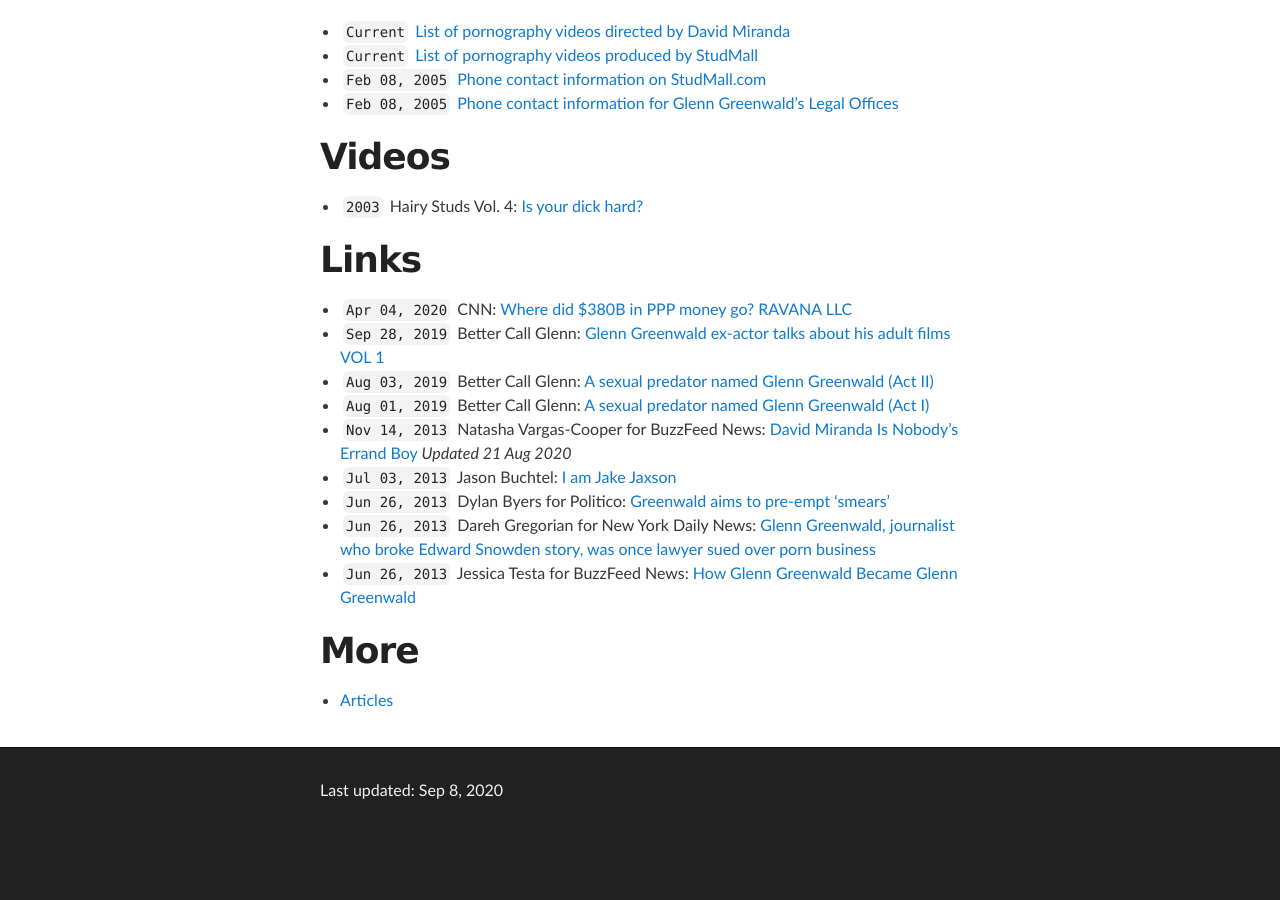
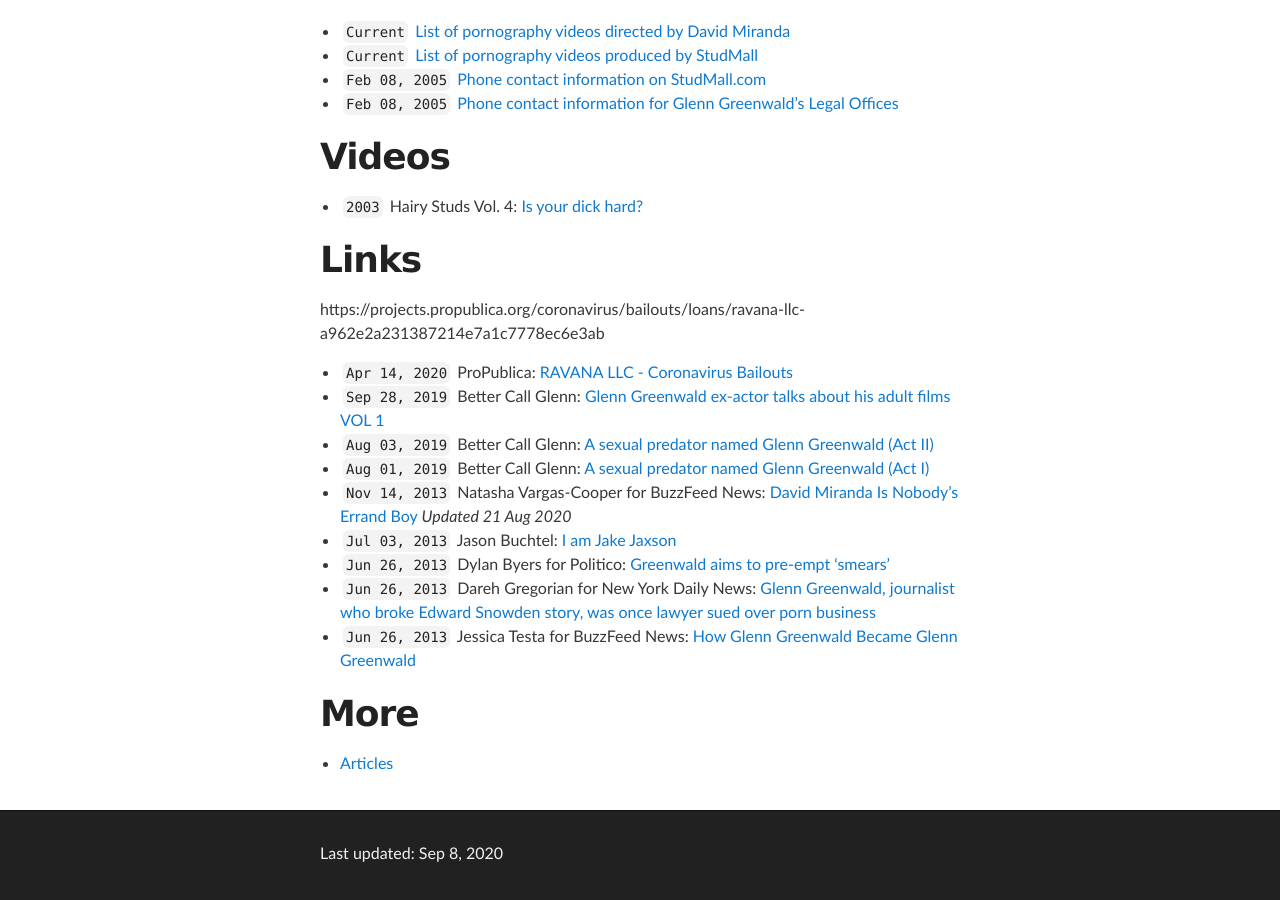
Before and after one commit to masternotions/masternotions.github.io, a Jekyll site: the page built from index.md, in a window 1280 px wide and 900 px high, scrolled down 1000 px. Built offline with Jekyll 4.4.1, drawn with Linux system fonts in a browser that asks for light colours; before the commit the page ends 1837 px from its top, so only the background shows below that.

Commit message:
Update index.md

```diff
--- a/index.md
+++ b/index.md
@@ -70,7 +70,9 @@ Hairy Studs 4 was filmed in Brazil in 2002.
 
 # Links
 
-- ``Apr 04, 2020`` CNN: [Where did $380B in PPP money go? RAVANA LLC](https://www.cnn.com/projects/ppp-business-loans/businesses/ravana-llc)
+https://projects.propublica.org/coronavirus/bailouts/loans/ravana-llc-a962e2a231387214e7a1c7778ec6e3ab
+
+- ``Apr 14, 2020`` ProPublica: [RAVANA LLC - Coronavirus Bailouts](https://projects.propublica.org/coronavirus/bailouts/loans/ravana-llc-a962e2a231387214e7a1c7778ec6e3ab)
 - ``Sep 28, 2019`` Better Call Glenn: [Glenn Greenwald ex-actor talks about his adult films VOL 1](https://web.archive.org/web/20191012162650/https://bettercallglenn.com/ex-ator-de-glenn-greenwald-fala-sobre-seus-filmes-adultos-vol-1/)
 - ``Aug 03, 2019`` Better Call Glenn: [A sexual predator named Glenn Greenwald (Act II)](https://web.archive.org/web/20190803233858/https://bettercallglenn.com/um-predador-sexual-chamado-glenn-greenwald-ato-ii/)
 - ``Aug 01, 2019`` Better Call Glenn: [A sexual predator named Glenn Greenwald (Act I)](https://web.archive.org/web/20190803233858/https://bettercallglenn.com/um-predador-sexual-chamado-glenn-greenwald-ato-i/)
```
